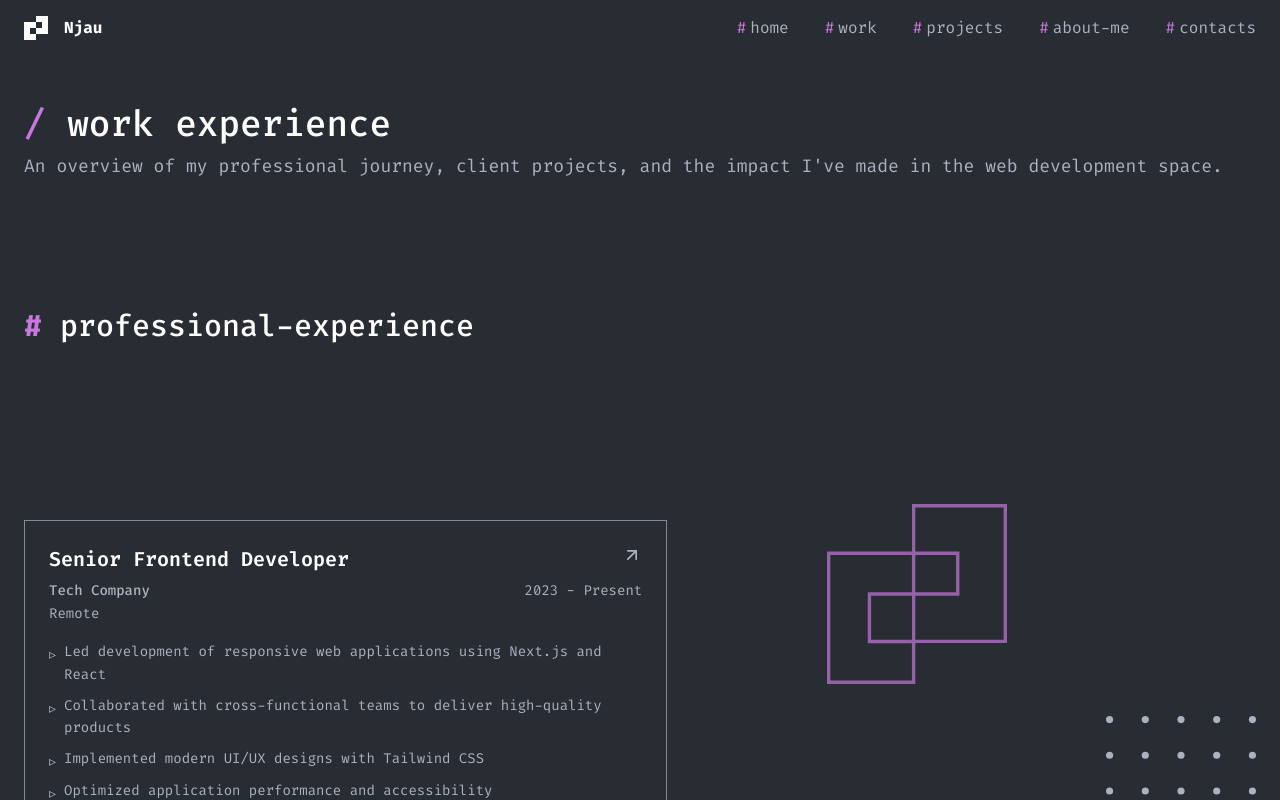
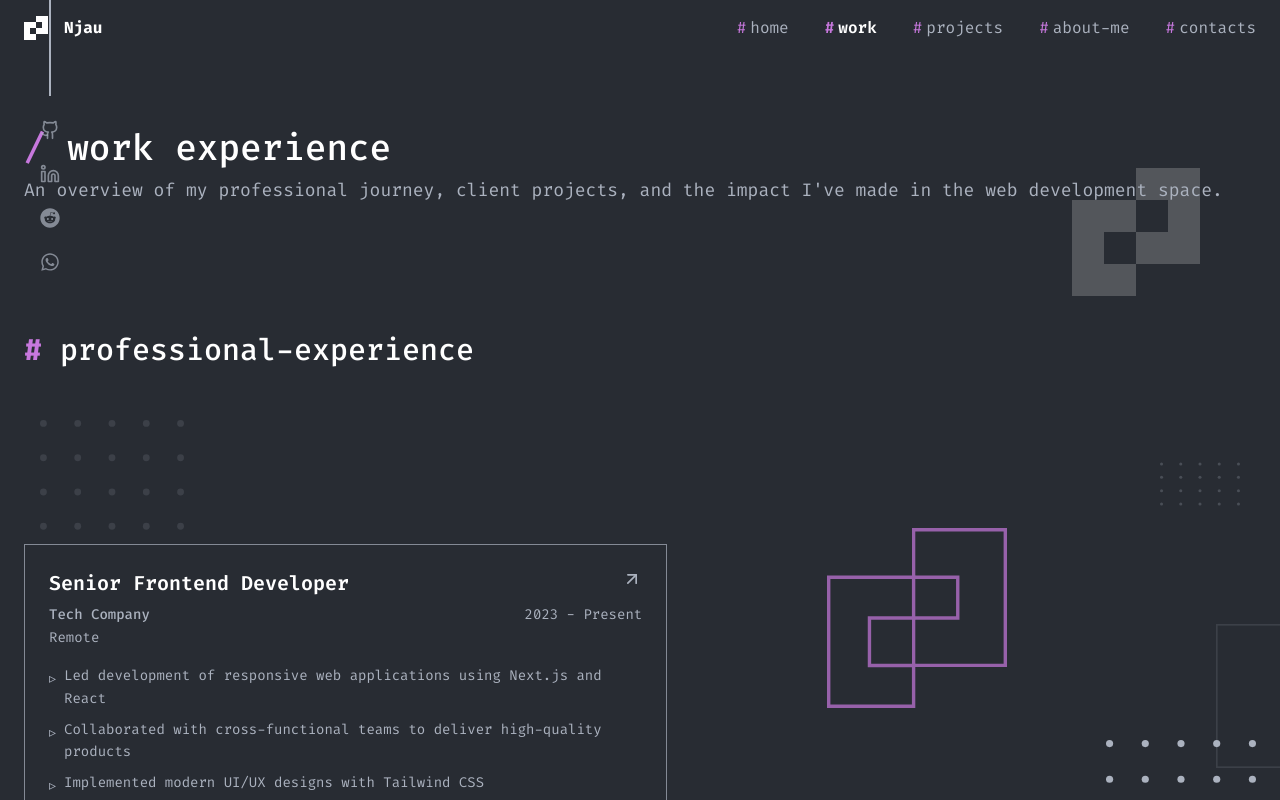
Before and after one commit to Njau-dev/new-portfolio, a Next.js app: page /work in a window 1280 px wide. Shown: the top 800 px of the page. Built offline with nearby package versions, Linux system fonts and the light colour scheme.

Commit message:
layout modifications done, bacgkround, sticky nav and few touches completed, next is finalising projects page to hold different types of projects including cli and no code web apps

```diff
--- a/src/app/layout.tsx
+++ b/src/app/layout.tsx
@@ -3,6 +3,8 @@ import { Fira_Code } from "next/font/google";
 import "./globals.css";
 import Navbar from "@/components/layouts/navbar";
 import Footer from "@/components/layouts/footer";
+import Background from "@/components/layouts/background";
+import SocialSidebar from "@/components/layouts/social-sidebar";
 
 
 const firaCode = Fira_Code({
@@ -25,9 +27,18 @@ export default function RootLayout({
       <body
         className={`${firaCode.variable} antialiased`}
       >
-        <Navbar />
-        {children}
-        <Footer />
+        {/* Background patterns - will show on all pages */}
+        <Background />
+
+        {/* Social sidebar */}
+        <SocialSidebar />
+
+        {/* Main content wrapper with relative positioning */}
+        <div className="relative z-0">
+          <Navbar />
+          <div className="relative top-20 ">{children}</div>
+          <Footer />
+        </div>
       </body>
     </html>
   );
--- a/src/app/work/page.tsx
+++ b/src/app/work/page.tsx
@@ -37,16 +37,6 @@ const WorkPage = () => {
                             {clientProjects.map((project) => (
                                 <ClientProjectCard key={project.id} project={project} />
                             ))}
-                        </div>
-
-                        {/* Decorative pattern */}
-                        <div className="hidden lg:block absolute -left-32 top-20 w-32 h-32 opacity-20">
-                            <Image
-                                src="/logo-pattern.svg"
-                                alt="decorative logo pattern"
-                                fill
-                                className="object-contain"
-                            />
                         </div>
                     </div>
                 </div>
--- /dev/null
+++ b/src/components/layouts/background.tsx
@@ -0,0 +1,62 @@
+import Image from "next/image";
+
+export default function Background() {
+    return (
+        <div className="hidden lg:block fixed inset-0 top-10 -z-10 overflow-hidden pointer-events-none">
+            {/* Top left dots pattern */}
+            <div className="absolute top-1/2 left-10 opacity-15">
+                <Image
+                    src="/dots.svg"
+                    alt=""
+                    width={100}
+                    height={100}
+                    className="w-20 h-20 md:w-36 md:h-36"
+                />
+            </div>
+
+            {/* Top right pattern */}
+            <div className="absolute top-32 right-20 opacity-20">
+                <Image
+                    src="/logo-pattern.svg"
+                    alt=""
+                    width={120}
+                    height={120}
+                    className="w-24 h-24 md:w-32 md:h-32"
+                />
+            </div>
+
+            {/* Middle right dots rectangle */}
+            <div className="absolute top-1/2 right-10 opacity-25">
+                <Image
+                    src="/dots-rectangle.svg"
+                    alt=""
+                    width={80}
+                    height={120}
+                    className="w-16 h-24 md:w-20 md:h-32"
+                />
+            </div>
+
+            {/* Bottom left box */}
+            <div className="absolute -bottom-8 left-20 opacity-20">
+                <Image
+                    src="/box.svg"
+                    alt=""
+                    width={100}
+                    height={100}
+                    className="w-20 h-20 md:w-24 md:h-24"
+                />
+            </div>
+
+            {/* Bottom right pattern */}
+            <div className="absolute bottom-8 -right-20 opacity-15">
+                <Image
+                    src="/box.svg"
+                    alt=""
+                    width={140}
+                    height={140}
+                    className="w-28 h-28 md:w-36 md:h-36"
+                />
+            </div>
+        </div>
+    );
+}
--- a/src/components/layouts/footer.tsx
+++ b/src/components/layouts/footer.tsx
@@ -6,7 +6,7 @@ export default function Footer() {
     const currentYear = new Date().getFullYear();
 
     return (
-        <footer className="w-full bg-background py-6 md:py-8 px-4 sm:px-6 border-t border-gray/20">
+        <footer className="w-full bg-background py-6 md:py-8 px-4 sm:px-6 border-t border-gray/20 relative top-20">
             <div className="max-w-7xl mx-auto">
                 <div className="flex flex-col items-center space-y-4 md:space-y-4">
                     <div className="flex flex-col md:flex-row w-full justify-between items-center gap-6 md:gap-0">
--- a/src/components/layouts/mobile-navbar.tsx
+++ b/src/components/layouts/mobile-navbar.tsx
@@ -1,6 +1,6 @@
 "use client";
 
-import { useState } from "react";
+import { useEffect, useState } from "react";
 import HeaderLink from "../ui/header-link";
 import Link from "next/link";
 import { XIcon } from "lucide-react";
@@ -54,7 +54,7 @@ export default function MobileNavbar({
                     <div>
                         {/* Close button and header */}
                         <div className="flex justify-between items-center p-6">
-                            <Link href="/" className="flex gap-4 items-center">
+                            <Link href="/" onClick={() => handleItemClick("home")} className="flex gap-4 items-center">
                                 <img src="logo-pattern.svg" alt="logo" className="h-6 w-auto" />
                                 <span className="font-bold text-white">Njau</span>
                             </Link>
--- a/src/components/layouts/navbar.tsx
+++ b/src/components/layouts/navbar.tsx
@@ -1,6 +1,6 @@
 "use client";
 
-import { useState } from "react";
+import { useState, useEffect } from "react";
 import Link from "next/link";
 import HeaderLink from "../ui/header-link";
 import MobileNavbar from "./mobile-navbar";
@@ -25,17 +25,28 @@ export default function Navbar() {
         { label: "contacts", href: "/contacts" },
     ];
 
+    useEffect(() => {
+        // Check the current URL and set the active section accordingly
+        const currentPath = window.location.pathname;
+        const activeItem = navItems.find((item) => item.href === currentPath);
+        if (activeItem) {
+            setActiveSection(activeItem.label);
+        }
+    }, []);
+
     const handleItemClick = (label: string) => {
         setActiveSection(label);
     };
 
     return (
-        <nav className="w-full bg-background py-4 px-6 overflow-hidden">
+        <nav
+            className="fixed top-0 left-0 right-0 z-50 w-full bg-background backdrop-blur-md py-4 px-6 transition-transform duration-300"
+        >
             <div className="max-w-7xl mx-auto flex items-center justify-between">
                 {/* Logo */}
-                <div className="shrink-0">
+                <button onClick={() => handleItemClick("home")} className="shrink-0">
                     <Logo />
-                </div>
+                </button>
 
                 {/* Desktop Navigation Links - Hidden on mobile */}
                 <div className="hidden md:flex space-x-8 items-center">
--- /dev/null
+++ b/src/components/layouts/social-sidebar.tsx
@@ -0,0 +1,54 @@
+// components/layouts/social-sidebar.tsx
+import Link from "next/link";
+import { Github, Linkedin, MessageCircle } from "lucide-react";
+import { FaReddit, FaWhatsapp } from "react-icons/fa";
+
+export default function SocialSidebar() {
+    const socials = [
+        {
+            name: "GitHub",
+            icon: <Github className="w-5 h-5" />,
+            href: "https://github.com/Njau-dev"
+        },
+        {
+            name: "LinkedIn",
+            icon: <Linkedin className="w-5 h-5" />,
+            href: "https://linkedin.com/in/jeff-njau"
+        },
+        {
+            name: "Reddit",
+            icon: <FaReddit className="w-5 h-5" />,
+            href: "https://reddit.com/user/yourusername"
+        },
+        {
+            name: "WhatsApp",
+            icon: <FaWhatsapp className="w-5 h-5" />,
+            href: "https://wa.me/+254705984048"
+        },
+    ];
+
+    return (
+        <aside className="hidden lg:flex fixed left-10 top-0 z-40">
+            <div className="flex flex-col items-center gap-6">
+
+                {/* Vertical Line */}
+                <div className="w-0.5 h-24 bg-gray"></div>
+
+                {/* Social Icons */}
+                {socials.map((social) => (
+                    <Link
+                        key={social.name}
+                        href={social.href}
+                        target="_blank"
+                        rel="noopener noreferrer"
+                        className="text-gray/70 transition-all duration-300 hover:scale-110 hover:text-white"
+                        aria-label={social.name}
+                        title={social.name}
+                    >
+                        {social.icon}
+                    </Link>
+                ))}
+            </div>
+        </aside>
+    );
+}
```
